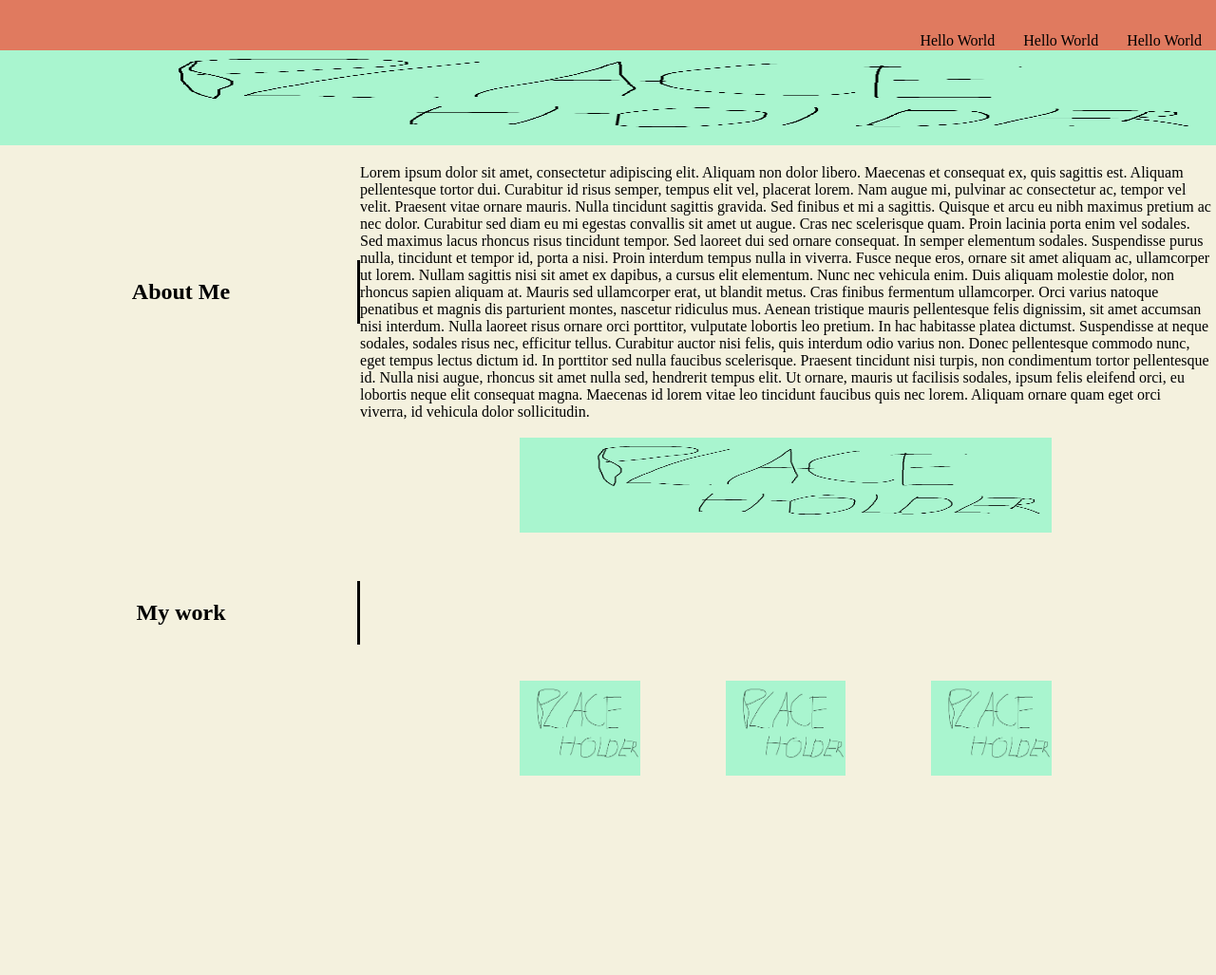
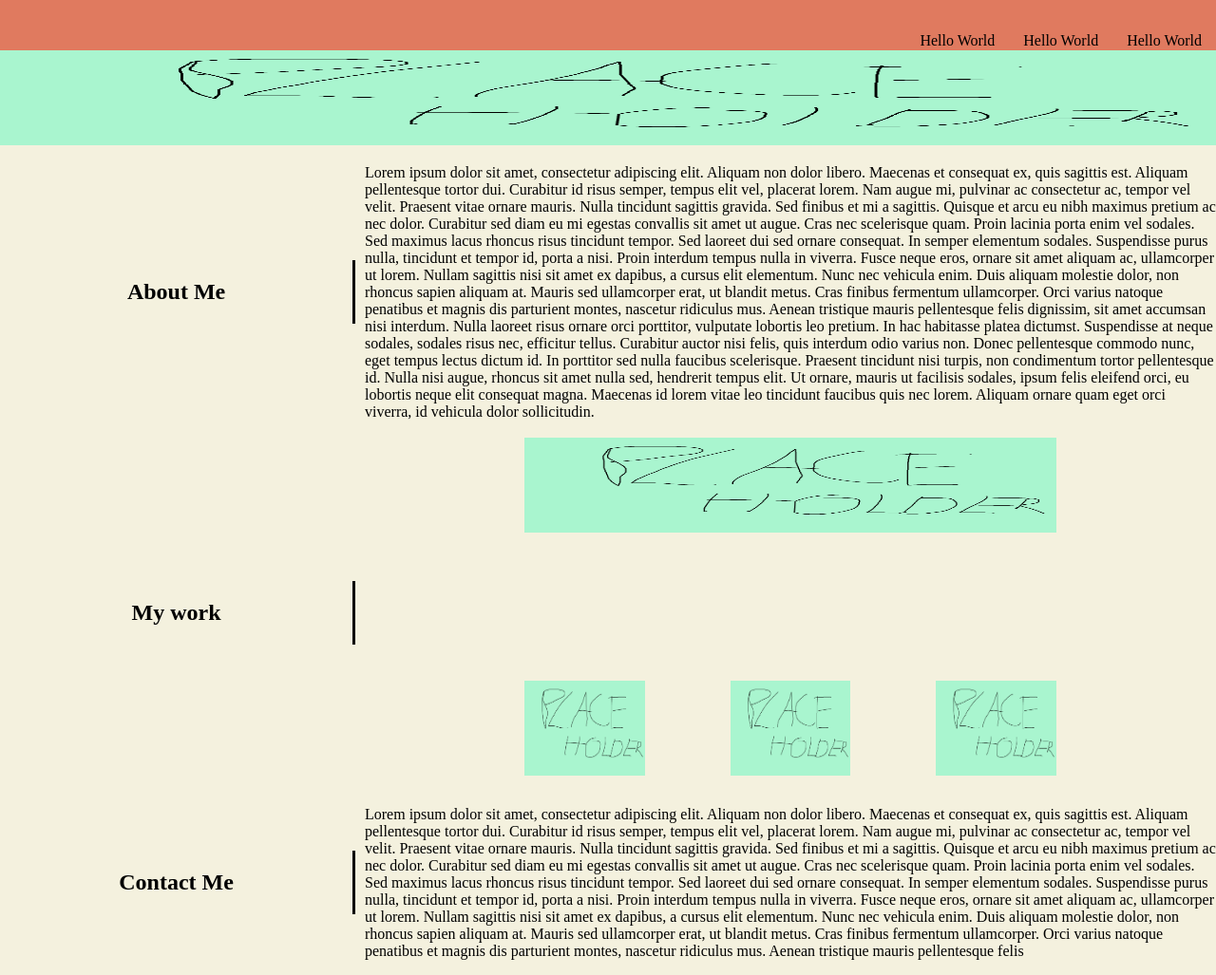
Before and after one commit to josh484/my-portfolio, a plain HTML site: page index.html in a window 1280 px wide. Shown: the part 71-1098 px from the top of the page at 95% size. Before the commit the page ends 904 px from the top, so only its background shows below. Drawn offline with Linux system fonts and the light colour scheme.

Commit message:
added contact me article template within flexbox

```diff
--- a/assets/css/style.css
+++ b/assets/css/style.css
@@ -36,7 +36,7 @@ img {
     flex-direction: row;
     flex-wrap: wrap;
     align-items: center;
-    justify-content: center;
+    justify-content: space-between;
     margin: 0 auto;
 }
 
@@ -44,8 +44,8 @@ img {
     display: flex;
     flex-basis: 29%;
     justify-content: center;
-    align-items: stretch;
     border-right: solid;
+    margin-right: auto;
 }
 
 #aboutMe{
@@ -88,3 +88,7 @@ img {
 #work4 {
     grid-area: work4;
 }
+
+#contactMe {
+    flex-basis: 70%;
+}
--- a/index.html
+++ b/index.html
@@ -43,6 +43,12 @@
                 <img src="./assets/images/backgroundstock.png">
             </figure>
         </section>
+        <article class="leftSideTitle">
+            <h2>Contact Me</h2>
+        </article>
+        <article id="contactMe">
+            <p>Lorem ipsum dolor sit amet, consectetur adipiscing elit. Aliquam non dolor libero. Maecenas et consequat ex, quis sagittis est. Aliquam pellentesque tortor dui. Curabitur id risus semper, tempus elit vel, placerat lorem. Nam augue mi, pulvinar ac consectetur ac, tempor vel velit. Praesent vitae ornare mauris. Nulla tincidunt sagittis gravida. Sed finibus et mi a sagittis. Quisque et arcu eu nibh maximus pretium ac nec dolor. Curabitur sed diam eu mi egestas convallis sit amet ut augue. Cras nec scelerisque quam. Proin lacinia porta enim vel sodales. Sed maximus lacus rhoncus risus tincidunt tempor. Sed laoreet dui sed ornare consequat. In semper elementum sodales. Suspendisse purus nulla, tincidunt et tempor id, porta a nisi. Proin interdum tempus nulla in viverra. Fusce neque eros, ornare sit amet aliquam ac, ullamcorper ut lorem. Nullam sagittis nisi sit amet ex dapibus, a cursus elit elementum. Nunc nec vehicula enim. Duis aliquam molestie dolor, non rhoncus sapien aliquam at. Mauris sed ullamcorper erat, ut blandit metus. Cras finibus fermentum ullamcorper. Orci varius natoque penatibus et magnis dis parturient montes, nascetur ridiculus mus. Aenean tristique mauris pellentesque felis</p>
+        </article>
     </section>
 </body>
 </html>
```
